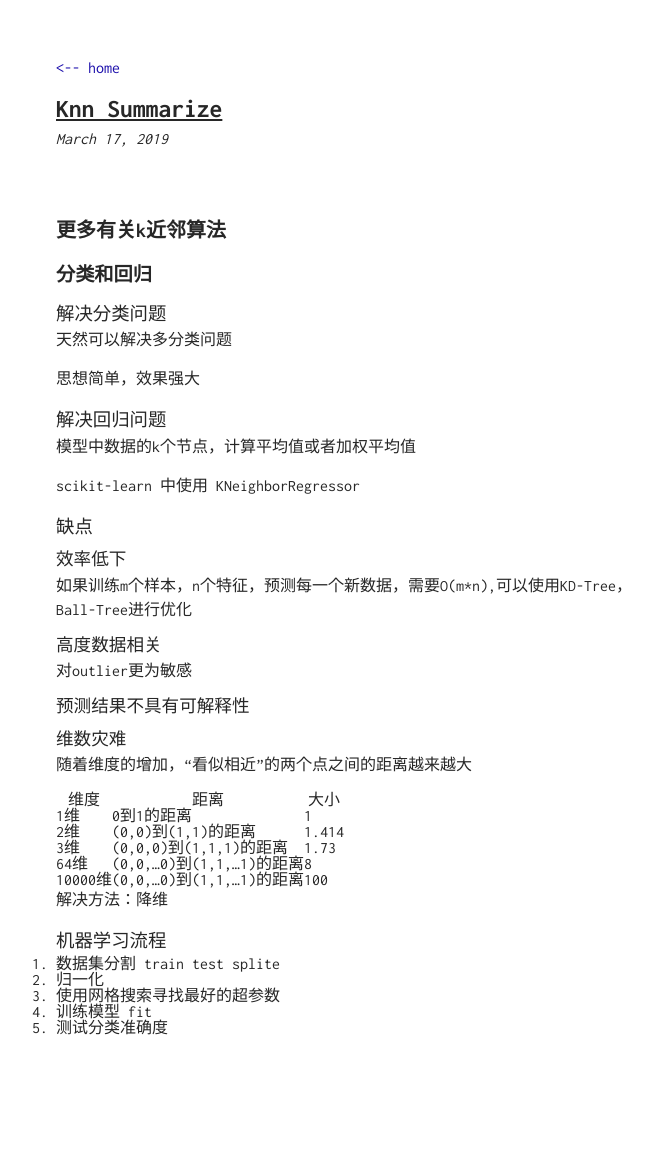
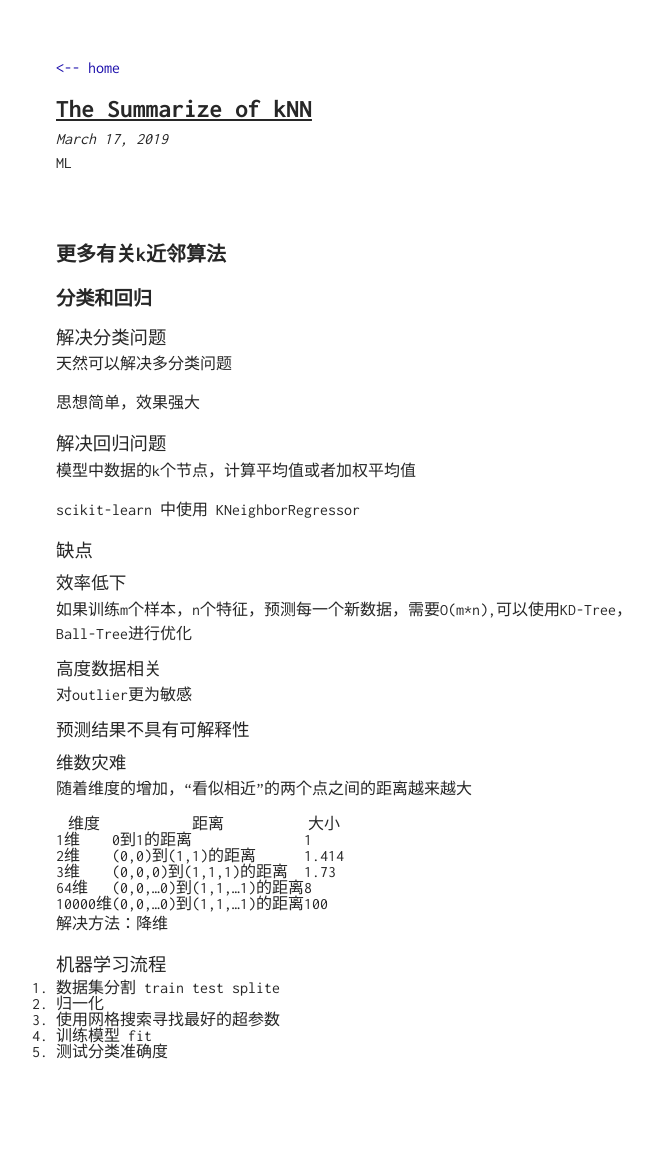
Before and after one commit to TobiahShaw/TobiahShaw.github.io, a Jekyll site: the page built from _posts/2019-03-17-kNN-Summarize.md, in a window 1280 px wide. Shown: the whole page, without its empty margins (284-937 px from the left). Built offline with Jekyll 4.4.1, drawn with Linux system fonts in a browser that asks for light colours; our own code applies the rules of GitHub Pages for plain Markdown files; before the commit the page ends 1126 px from its top, so only the background shows below that.

Commit message:
update post

```diff
--- a/_posts/2019-03-17-kNN-Summarize.md
+++ b/_posts/2019-03-17-kNN-Summarize.md
@@ -1,3 +1,8 @@
+---
+layout: post
+title: The Summarize of kNN
+tag: ML
+---
 
 # 更多有关k近邻算法
 
```
